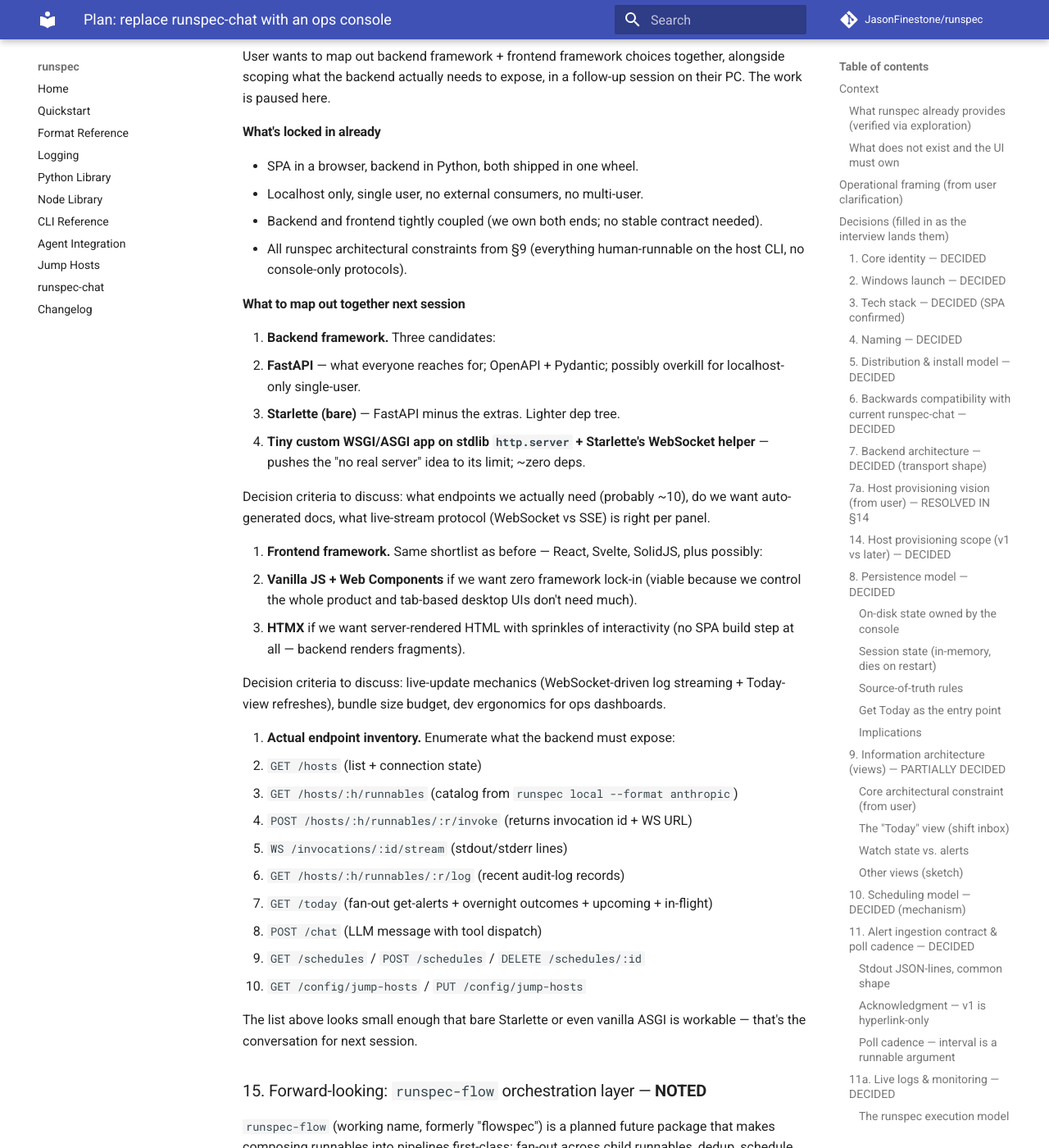
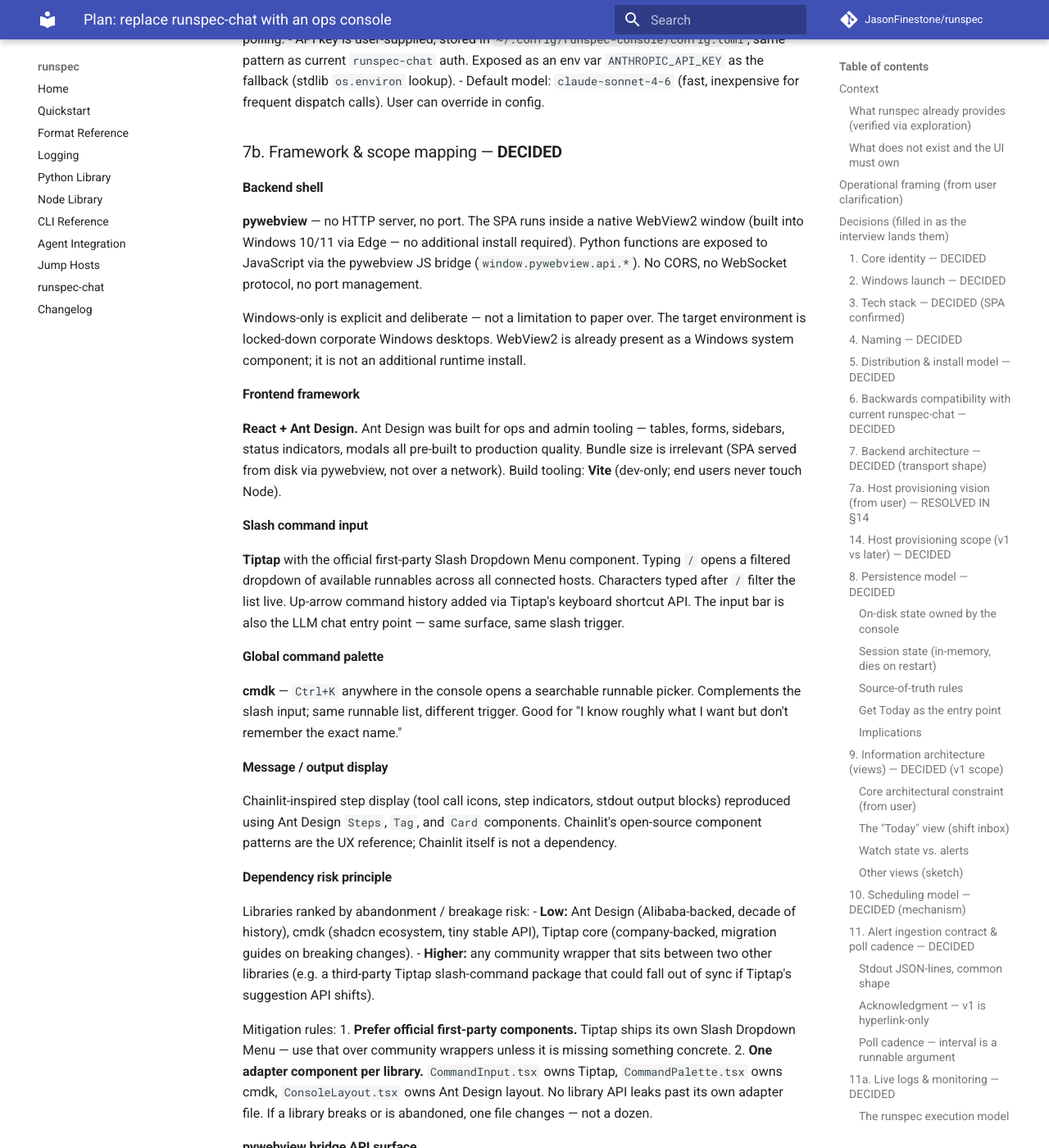
Before and after one commit to JasonFinestone/runspec, an MkDocs documentation site: the page built from docs/design/console-plan.md, in a window 1280 px wide and 1400 px high, scrolled down 11327 px. Shown: the whole window at 82% size. Built offline with MkDocs 1.6.1 and Material for MkDocs 9.7.7, drawn with Linux system fonts in a browser that asks for light colours; comment, search, counter and statistics services are not loaded; some of the changed text lies outside the part shown.

Commit message:
docs(design): close §7b — pywebview + React + bridge API surface decided
Full framework and scope decisions for runspec-console v1:
- Backend shell: pywebview (WebView2, no HTTP server, no port)
- Frontend: React + Ant Design + Vite
- Slash commands: Tiptap official Slash Dropdown Menu
- Command palette: cmdk (Ctrl+K)
- Output display: Chainlit-inspired via Ant Design components
- Bridge API surface: pull calls + push CustomEvents (replaces HTTP endpoints)
- Dependency risk principle: first-party preferred, one adapter per library
- Today view deferred to v2; home screen is the command interface
- Windows-only explicitly scoped

Co-Authored-By: Claude Sonnet 4.6 <noreply@anthropic.com>

```diff
--- a/docs/design/console-plan.md
+++ b/docs/design/console-plan.md
@@ -268,10 +268,18 @@ That's it. No SQLite. No alert DB. No mirror of runnable catalogs.
   the alert sources' job (PagerDuty, email, etc.). The console is a
   shift-start dashboard, not a 24/7 watcher.
 
-### 9. Information architecture (views) — **PARTIALLY DECIDED**
+### 9. Information architecture (views) — **DECIDED (v1 scope)**
 
-Persistent left sidebar nav: **Today** · **Runnables** · **Schedules** ·
-**History** · **Watch** · **Hosts** · **Chat**. Home route is **Today**.
+**Primary surface (home): Command Interface.** A Tiptap input bar at the
+bottom + a message/output area above it. This is both the runnable launcher
+and the LLM chat entry point — one surface, not two. Home route lands here.
+
+**Today view deferred to v2.** The shift-inbox / alert-aggregation surface
+is out of v1 scope. v1 focuses on making the command interface and
+runnable management excellent first.
+
+Persistent left sidebar nav (v1): **Console** · **Runnables** · **Hosts** ·
+**History** · **Schedules**. Home route is **Console** (the command interface).
 
 #### Core architectural constraint (from user)
 
@@ -499,60 +507,90 @@ Overnight outcomes panel of Today view on the next "Get Today".
 - Default model: `claude-sonnet-4-6` (fast, inexpensive for frequent
   dispatch calls). User can override in config.
 
-### 7b. Framework & scope mapping — **PICKED UP NEXT SESSION**
+### 7b. Framework & scope mapping — **DECIDED**
 
-User wants to map out backend framework + frontend framework choices
-together, alongside scoping what the backend actually needs to expose,
-in a follow-up session on their PC. The work is paused here.
+#### Backend shell
+**pywebview** — no HTTP server, no port. The SPA runs inside a native
+WebView2 window (built into Windows 10/11 via Edge — no additional install
+required). Python functions are exposed to JavaScript via the pywebview JS
+bridge (`window.pywebview.api.*`). No CORS, no WebSocket protocol, no port
+management.
 
-#### What's locked in already
+Windows-only is explicit and deliberate — not a limitation to paper over.
+The target environment is locked-down corporate Windows desktops. WebView2
+is already present as a Windows system component; it is not an additional
+runtime install.
 
-- SPA in a browser, backend in Python, both shipped in one wheel.
-- Localhost only, single user, no external consumers, no multi-user.
-- Backend and frontend tightly coupled (we own both ends; no stable
-  contract needed).
-- All runspec architectural constraints from §9 (everything human-runnable
-  on the host CLI, no console-only protocols).
+#### Frontend framework
+**React + Ant Design.** Ant Design was built for ops and admin tooling —
+tables, forms, sidebars, status indicators, modals all pre-built to
+production quality. Bundle size is irrelevant (SPA served from disk via
+pywebview, not over a network). Build tooling: **Vite** (dev-only; end
+users never touch Node).
 
-#### What to map out together next session
+#### Slash command input
+**Tiptap** with the official first-party Slash Dropdown Menu component.
+Typing `/` opens a filtered dropdown of available runnables across all
+connected hosts. Characters typed after `/` filter the list live. Up-arrow
+command history added via Tiptap's keyboard shortcut API. The input bar is
+also the LLM chat entry point — same surface, same slash trigger.
 
-1. **Backend framework.** Three candidates:
-   - **FastAPI** — what everyone reaches for; OpenAPI + Pydantic; possibly
-     overkill for localhost-only single-user.
-   - **Starlette (bare)** — FastAPI minus the extras. Lighter dep tree.
-   - **Tiny custom WSGI/ASGI app on stdlib `http.server` + Starlette's
-     WebSocket helper** — pushes the "no real server" idea to its limit;
-     ~zero deps.
+#### Global command palette
+**cmdk** — `Ctrl+K` anywhere in the console opens a searchable runnable
+picker. Complements the slash input; same runnable list, different trigger.
+Good for "I know roughly what I want but don't remember the exact name."
 
-   Decision criteria to discuss: what endpoints we actually need (probably
-   ~10), do we want auto-generated docs, what live-stream protocol
-   (WebSocket vs SSE) is right per panel.
+#### Message / output display
+Chainlit-inspired step display (tool call icons, step indicators, stdout
+output blocks) reproduced using Ant Design `Steps`, `Tag`, and `Card`
+components. Chainlit's open-source component patterns are the UX reference;
+Chainlit itself is not a dependency.
 
-2. **Frontend framework.** Same shortlist as before — React, Svelte,
-   SolidJS, plus possibly:
-   - **Vanilla JS + Web Components** if we want zero framework lock-in
-     (viable because we control the whole product and tab-based desktop
-     UIs don't need much).
-   - **HTMX** if we want server-rendered HTML with sprinkles of
-     interactivity (no SPA build step at all — backend renders fragments).
+#### Dependency risk principle
+Libraries ranked by abandonment / breakage risk:
+- **Low:** Ant Design (Alibaba-backed, decade of history), cmdk
+  (shadcn ecosystem, tiny stable API), Tiptap core (company-backed,
+  migration guides on breaking changes).
+- **Higher:** any community wrapper that sits between two other libraries
+  (e.g. a third-party Tiptap slash-command package that could fall out of
+  sync if Tiptap's suggestion API shifts).
 
-   Decision criteria to discuss: live-update mechanics (WebSocket-driven
-   log streaming + Today-view refreshes), bundle size budget, dev
-   ergonomics for ops dashboards.
+Mitigation rules:
+1. **Prefer official first-party components.** Tiptap ships its own Slash
+   Dropdown Menu — use that over community wrappers unless it is missing
+   something concrete.
+2. **One adapter component per library.** `CommandInput.tsx` owns Tiptap,
+   `CommandPalette.tsx` owns cmdk, `ConsoleLayout.tsx` owns Ant Design
+   layout. No library API leaks past its own adapter file. If a library
+   breaks or is abandoned, one file changes — not a dozen.
 
-3. **Actual endpoint inventory.** Enumerate what the backend must expose:
-   - `GET /hosts` (list + connection state)
-   - `GET /hosts/:h/runnables` (catalog from `runspec local --format anthropic`)
-   - `POST /hosts/:h/runnables/:r/invoke` (returns invocation id + WS URL)
-   - `WS /invocations/:id/stream` (stdout/stderr lines)
-   - `GET /hosts/:h/runnables/:r/log` (recent audit-log records)
-   - `GET /today` (fan-out get-alerts + overnight outcomes + upcoming + in-flight)
-   - `POST /chat` (LLM message with tool dispatch)
-   - `GET /schedules` / `POST /schedules` / `DELETE /schedules/:id`
-   - `GET /config/jump-hosts` / `PUT /config/jump-hosts`
+#### pywebview bridge API surface
 
-   The list above looks small enough that bare Starlette or even vanilla
-   ASGI is workable — that's the conversation for next session.
+Two interaction patterns replace the HTTP endpoint inventory:
+
+**Pull** — JS calls Python, Python returns data:
+| Call | What it does |
+|---|---|
+| `get_hosts()` | List of configured hosts + live connection state |
+| `get_runnables(host)` | Runnable catalog via `runspec local --format json` |
+| `get_history(host, runnable)` | Recent records from `{venv}/logs/{r}.log` |
+| `get_schedules()` | Task Scheduler entries under `\runspec-console\` |
+| `get_config()` / `save_config(data)` | Read / write `jump-hosts.toml` |
+| `create_schedule(data)` / `delete_schedule(id)` | `schtasks` CRUD |
+| `invoke_runnable(host, runnable, args)` | Start a run; returns invocation id |
+| `send_chat(message, invocation_id)` | Send message to LLM with tool schemas |
+
+**Push** — Python calls `window.evaluate_js()` to fire JS CustomEvents;
+React listens with `addEventListener`:
+| Event | Payload |
+|---|---|
+| `runspec:output` | `{ id, line, stream }` — one line of stdout/stderr |
+| `runspec:run_end` | `{ id, exit_code, duration_ms }` — run complete |
+| `runspec:token` | `{ id, token }` — one LLM streaming token |
+| `runspec:host_status` | `{ host, connected, runnable_count }` |
+
+The SPA starts a run via `invoke_runnable()` (pull); all subsequent output
+arrives as `runspec:output` push events tagged with the returned id.
 
 ### 15. Forward-looking: `runspec-flow` orchestration layer — **NOTED**
 
@@ -599,22 +637,32 @@ To be filled in concretely once §7b lands. Skeleton:
 - **Migration:** existing `~/.config/runspec-chat/jump_hosts.toml` is
   copied to `~/.config/runspec-console/jump-hosts.toml` on first launch.
 
-## Status: paused for next session
+## Status: design complete — ready for implementation
 
-All architectural questions are resolved **except** §7b (backend +
-frontend framework choice + endpoint inventory mapping). The user is
-picking that up on their PC.
+All architectural questions resolved. v1 scope is locked.
 
-Decided:
-§1 identity · §2 Windows launch · §3 tech stack (SPA confirmed, single-user) ·
+**All sections decided:**
+§1 identity · §2 Windows launch · §3 tech stack (pywebview + React) ·
 §4 naming · §5 distribution · §6 BC with runspec-chat · §7 transport
-architecture · §7a host vision · §8 persistence · §9 information
-architecture (with the "runnables must be human-runnable on the CLI"
-constraint) · §10 scheduling (Windows Task Scheduler) · §11 alert
-ingestion contract + poll cadence (interval is a runnable arg) ·
-§11a live logs & monitoring · §12 security (localhost + CORS, no CSRF
-token needed) · §13 chat panel scope (tool-dispatch + digest) ·
-§14 host provisioning v1 scope · §15 runspec-flow forward-looking note.
+architecture · §7a host vision · §7b framework + bridge API surface ·
+§8 persistence · §9 information architecture · §10 scheduling ·
+§11 alert ingestion (v2) · §11a live logs · §12 security · §13 LLM
+scope · §14 host provisioning · §15 runspec-flow note.
 
-Open:
-§7b backend + frontend framework + endpoint inventory.
+**v1 scope (build this):**
+- Command interface — Tiptap input bar + output area (home screen)
+- Slash command picker (`/`) — Tiptap first-party Slash Dropdown Menu
+- Global command palette (`Ctrl+K`) — cmdk
+- LLM tool-dispatch — Claude API, tool schemas from `runspec local`,
+  constrained to runnable invocation only (not general chat)
+- Runnables view — browse catalog across hosts, run from UI
+- Hosts view — connect, bootstrap remote venvs (`setup-host`)
+- History view — audit log reader across hosts
+- Schedules view — Windows Task Scheduler CRUD
+- pywebview native window, React + Ant Design, Vite build
+
+**v2 deferred:**
+- Today view (shift inbox, alert aggregation, overnight outcomes)
+- UV swap-in for host bootstrap
+- Private PyPI support
+- runspec-flow orchestration layer
```
